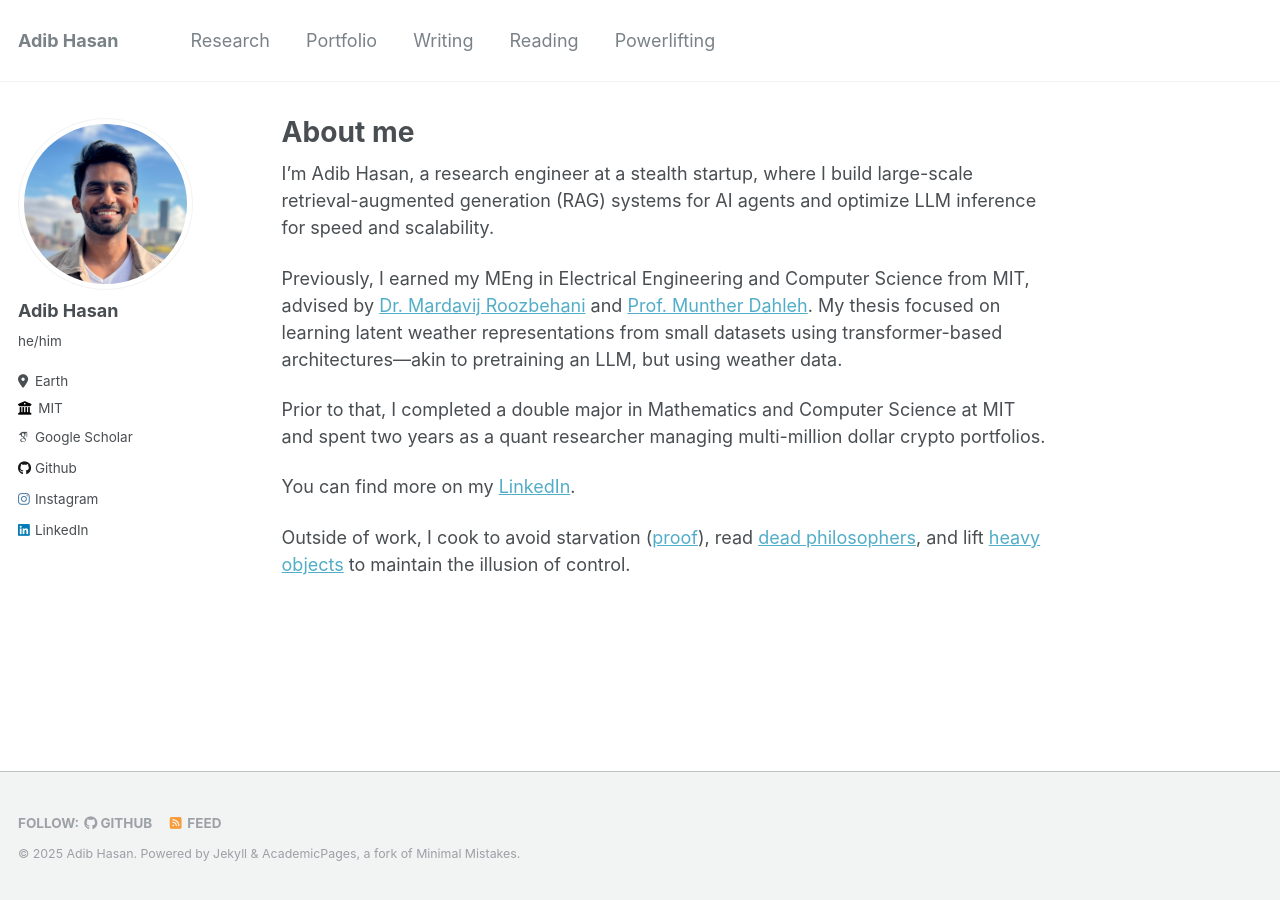
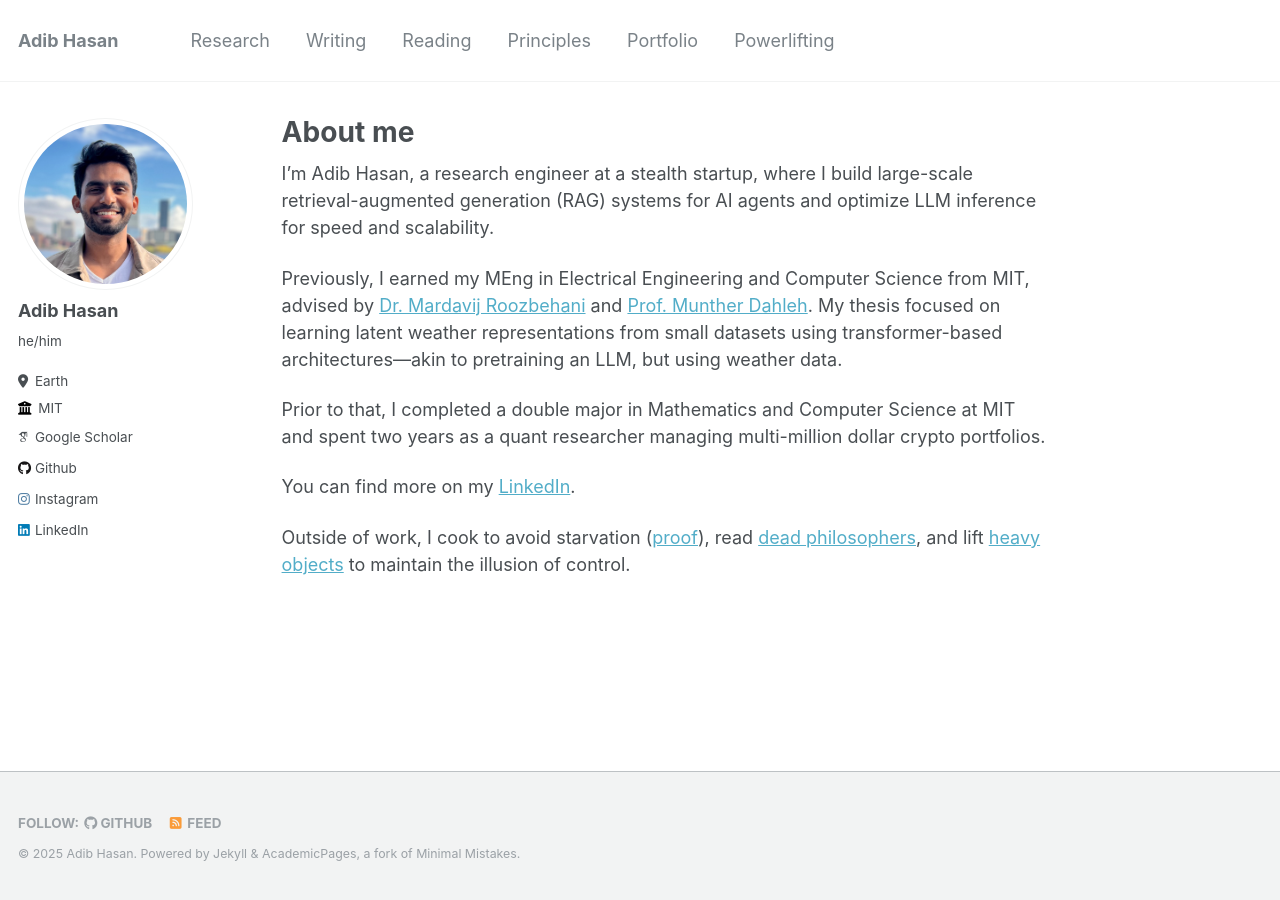
Before and after one commit to Neehan/neehan.github.io, a Jekyll site: the page built from _pages/about.md, in a window 1280 px wide. Built offline with Jekyll 4.4.1, drawn with Linux system fonts in a browser that asks for light colours; some web fonts are replaced.

Commit message:
Update navigation.yml

```diff
--- a/_data/navigation.yml
+++ b/_data/navigation.yml
@@ -1,10 +1,8 @@
 # main links links
 main:
+
   - title: "Research"
     url: /research/
-
-  - title: "Portfolio"
-    url: /portfolio/
 
   - title: "Writing"
     url: /writing/
@@ -12,5 +10,11 @@ main:
   - title: "Reading"
     url: /reading/
 
+  - title: "Principles"
+    url: /principles/
+
+  - title: "Portfolio"
+    url: /portfolio/
+
   - title: "Powerlifting"
     url: /powerlifting/
```
